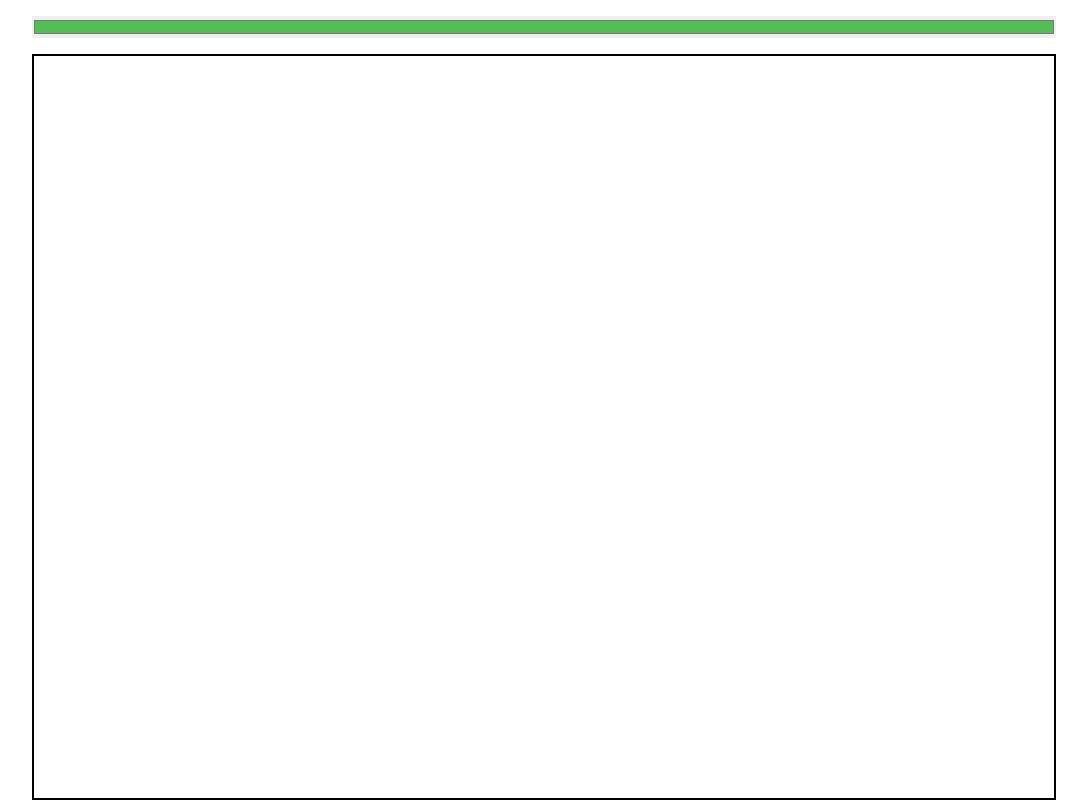
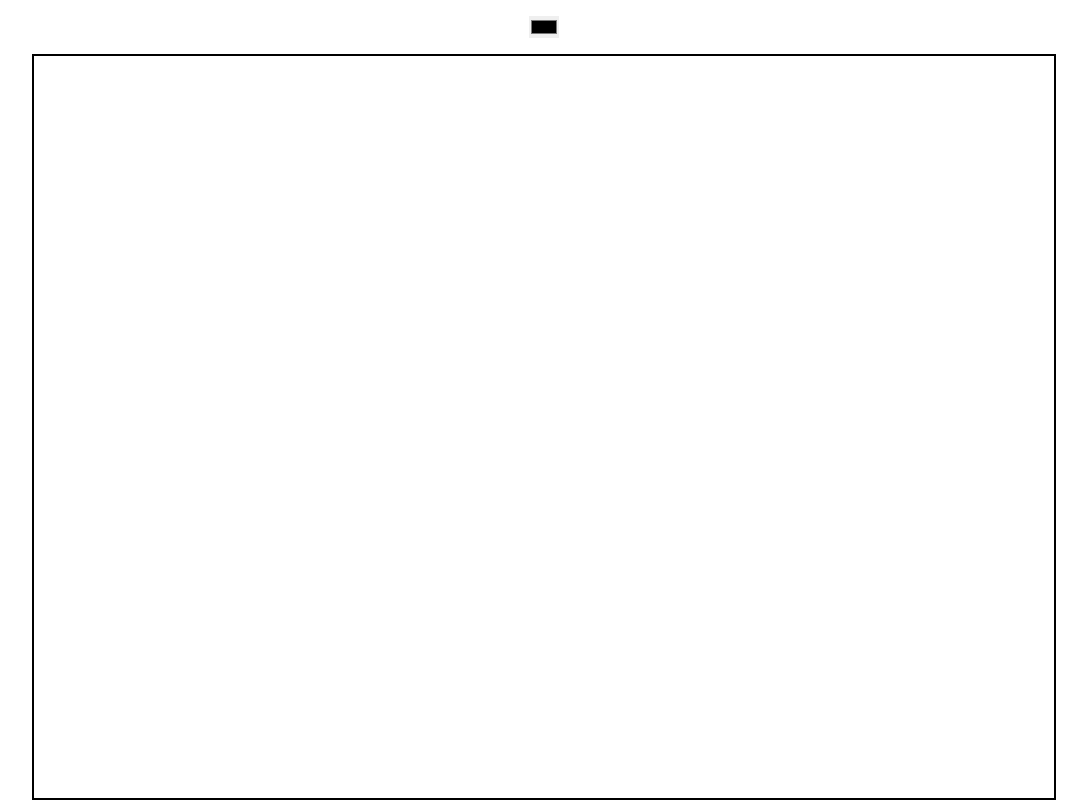
Before and after one commit to LucasGuerraCavalcante/pixel-art-maker-react, a React (Create React App) app: page / in a window 1280 px wide. Shown: the whole page, without its empty margins (96-1183 px from the left). Built offline with nearby package versions, Linux system fonts and the light colour scheme.

Commit message:
ColorPicker changes

```diff
--- a/src/components/ColorPicker/index.js
+++ b/src/components/ColorPicker/index.js
@@ -1,26 +1,21 @@
-import React, { useState } from 'react';
+import React from 'react';
 
 import useStyles from './styles'
 
-const ColorPicker = () => {
-    const [currentColor, setCurrentColor] = useState('#56BC58')
-
-    const classes = useStyles({ currentColor });
+const ColorPicker = ({ currentColor, setCurrentColor }) => {
+    const classes = useStyles();
 
     const colorChange = (event) => {
         setCurrentColor(event.target.value);
-        // console.log(event.target.value);
     }
 
     return (
-        <>
-            <input
-                type="color"
-                className={classes.colorInput}
-                value={currentColor}
-                onChange={colorChange}
-            />
-        </>
+        <input
+            type="color"
+            className={classes.colorInput}
+            // value={currentColor}
+            onBlur={colorChange}
+        />
     )
 };
 
--- a/src/components/ColorPicker/styles.js
+++ b/src/components/ColorPicker/styles.js
@@ -4,7 +4,7 @@ export default createUseStyles({
   colorInput: {
     margin: '1rem',
     padding: '0',
-    width: '80vw',
+    width: '30px',
     height: '30px',
     outline: 'none',
     border: 'none',
```
